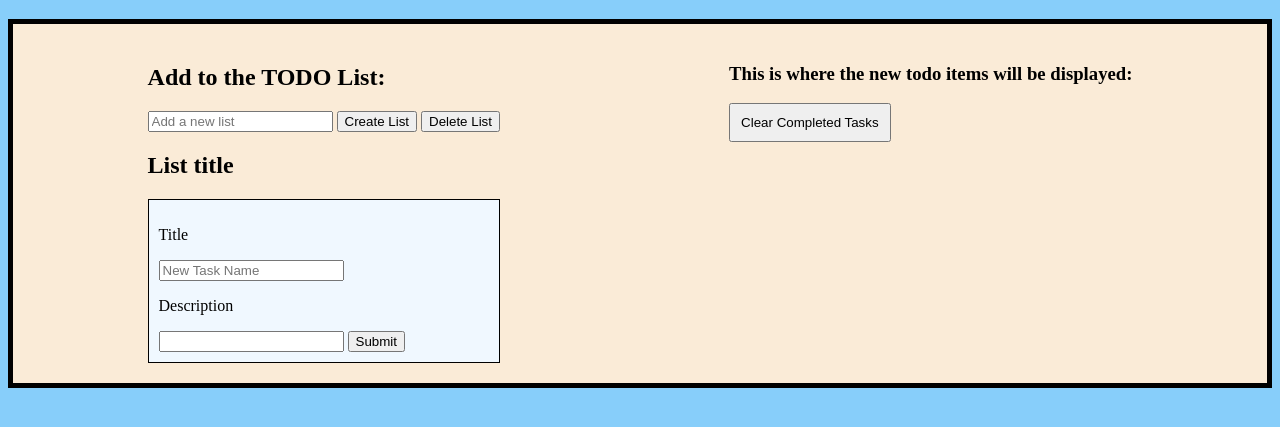
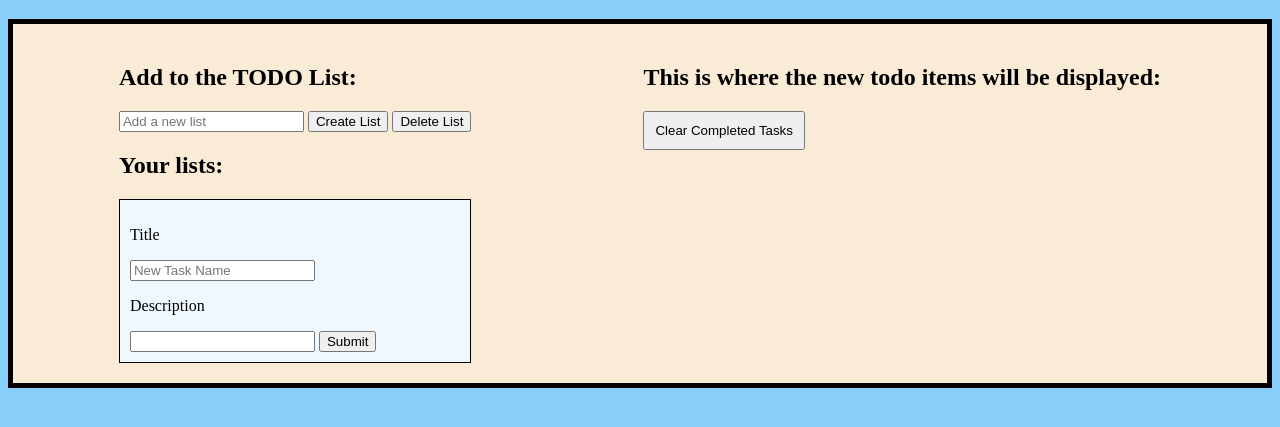
Before and after one commit to 9James9/todo-list, a plain HTML site: page index.html in a window 1280 px wide. Shown: the part 61-488 px from the top of the page. Drawn offline with Linux system fonts and the light colour scheme.

Commit message:
moved list title to be above tasks and adjusted css on task container to keep it from moving when switching lists

```diff
--- a/index.html
+++ b/index.html
@@ -26,7 +26,7 @@
 
             </div>
             <div id="listsandform" data-list-display-container>
-                <h2 class="list-title" data-list-title>List title</h2>
+                <h2>Your lists:</h2>
                 <div id="listContainer">
                 </div>
                 <form action ="" data-new-task-form>
@@ -46,7 +46,7 @@
         </div>
         <div id="displaycontainer">
             <div id="showtodos" >
-                <h3>This is where the new todo items will be displayed:</h3>
+                <h2 class="list-title" data-list-title>This is where the new todo items will be displayed:</h2>
                 <button class= "cleartasksbtn" data-clear-complete-tasks-button>Clear Completed Tasks</button>
 
             </div>
--- a/style.css
+++ b/style.css
@@ -48,7 +48,11 @@ html body {
 }
 .todo.body{
     background-color: salmon;
+    width: 30vw;
 }
 .list-name {
     font-size: 24px;
 }
+.list-title {
+
+}
```
